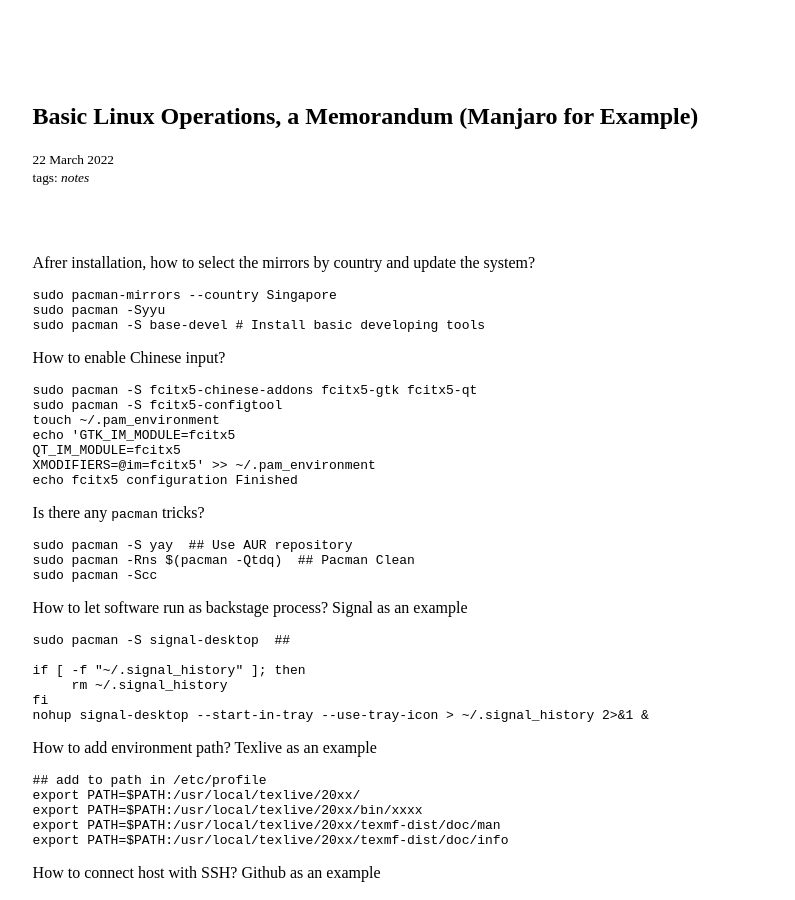
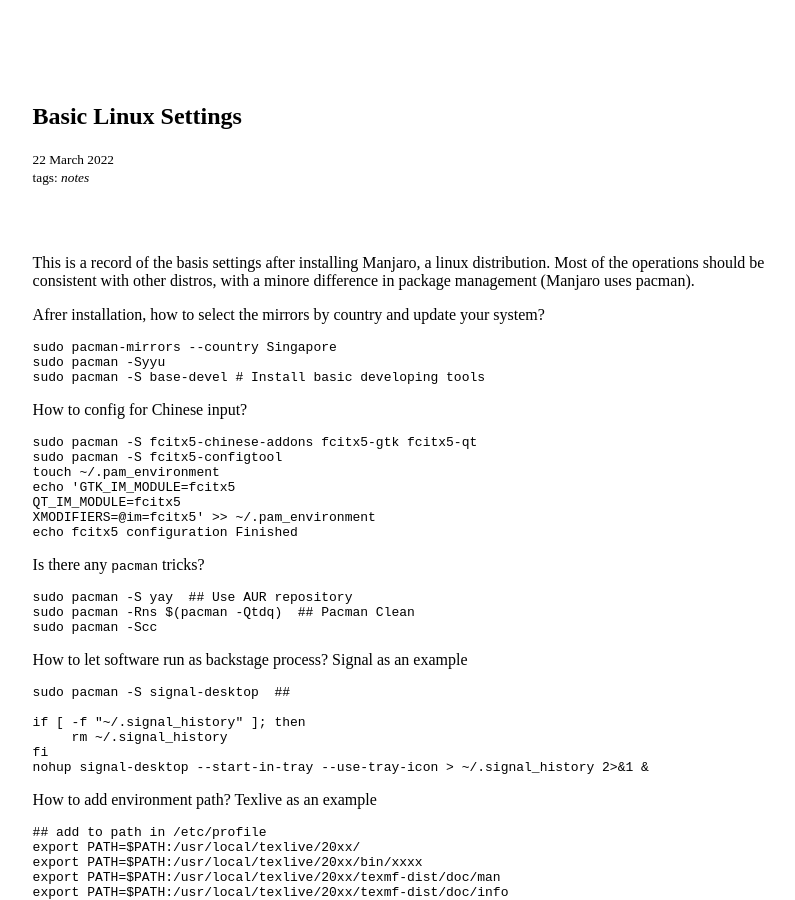
Before and after one commit to zhuanglinsheng/zhuanglinsheng.github.io, a Jekyll site: the page built from _posts/2022-03-22-Manjaro-Settings.md, in a window 1280 px wide and 900 px high. Shown: the whole window, without its empty margins (51-846 px from the left). Built offline with Jekyll 4.4.1, drawn with Linux system fonts in a browser that asks for light colours.

````diff
--- a/_posts/2022-03-22-Manjaro-Settings.md
+++ b/_posts/2022-03-22-Manjaro-Settings.md
@@ -1,6 +1,6 @@
 ---
 layout: post
-title: "Basic Linux Operations, a Memorandum (Manjaro for Example)"
+title: "Basic Linux Settings"
 use_math: false
 lang: en
 tags: notes
@@ -9,7 +9,11 @@ desc: This is a record of the basic settings after installing Manjaro, a Linux d
 
 <br><br>
 
-Afrer installation, how to select the mirrors by country and update the system?
+This is a record of the basis settings after installing Manjaro, a linux distribution.
+Most of the operations should be consistent with other distros, with a minore
+difference in package management (Manjaro uses pacman).
+
+Afrer installation, how to select the mirrors by country and update your system?
 
 ```
 sudo pacman-mirrors --country Singapore
@@ -17,7 +21,7 @@ sudo pacman -Syyu
 sudo pacman -S base-devel # Install basic developing tools
 ```
 
-How to enable Chinese input?
+How to config for Chinese input?
 
 ```
 sudo pacman -S fcitx5-chinese-addons fcitx5-gtk fcitx5-qt
````
Also changed, not shown: _drafts/vim-tricks.md (+5 -4 lines).
